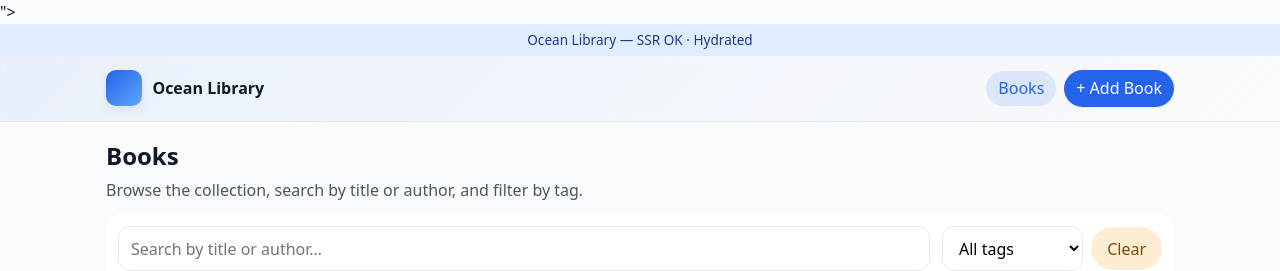
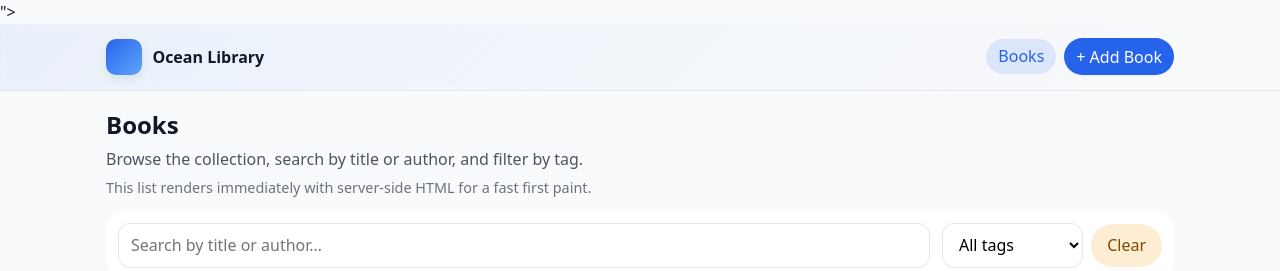
Before and after one commit to kavia-common/library-manager-47836-47845, a Nuxt app in the folder library_frontend/: page / in a window 1280 px wide. Shown: the top 271 px of the page. Built offline with nearby package versions, Linux system fonts and the light colour scheme.

Commit message:
Checkpoint 13 - cg9fb6f345

```diff
--- a/library_frontend/app.vue
+++ b/library_frontend/app.vue
@@ -1,19 +1,9 @@
 <template>
   <div>
-    <!-- SSR-visible banner to confirm layout renders even if hydration fails -->
-    <div
-      role="status"
-      aria-live="polite"
-      style="background:#e0ecff;color:#1e3a8a;padding:.35rem .6rem;font-size:.85rem;text-align:center"
-    >
-      Ocean Library — SSR OK <span v-if="isHydrated">· Hydrated</span><span v-else>· Waiting for client…</span>
-    </div>
-
     <NuxtRouteAnnouncer />
     <AppHeader />
     <main class="container" style="padding-top: 1rem; padding-bottom: 2rem;">
       <!-- Error boundary to show a friendly message instead of blank -->
-      <!-- NuxtPage renders the current route; kept minimal to avoid blocking assets -->
       <NuxtErrorBoundary>
         <NuxtPage />
         <template #error="{ error }">
@@ -29,13 +19,7 @@
 </template>
 
 <script setup lang="ts">
-import { ref, onMounted } from 'vue';
-
-const isHydrated = ref(false);
-onMounted(() => {
-  // Mark hydration done on client; avoids using browser APIs during SSR.
-  isHydrated.value = true;
-});
+import { } from 'vue';
 
 useHead({
   titleTemplate: (title) => (title ? `${title} · Ocean Library` : 'Ocean Library'),
--- a/library_frontend/pages/index.vue
+++ b/library_frontend/pages/index.vue
@@ -3,6 +3,7 @@
     <header style="margin-bottom: .75rem;">
       <h1 style="margin:0 0 .25rem 0;">Books</h1>
       <p style="margin:0; color:#4b5563;">Browse the collection, search by title or author, and filter by tag.</p>
+      <p style="margin:.4rem 0 0 0; color:#6b7280; font-size:.9rem;">This list renders immediately with server-side HTML for a fast first paint.</p>
     </header>
 
     <div v-if="storeError" class="alert" role="alert">
```
